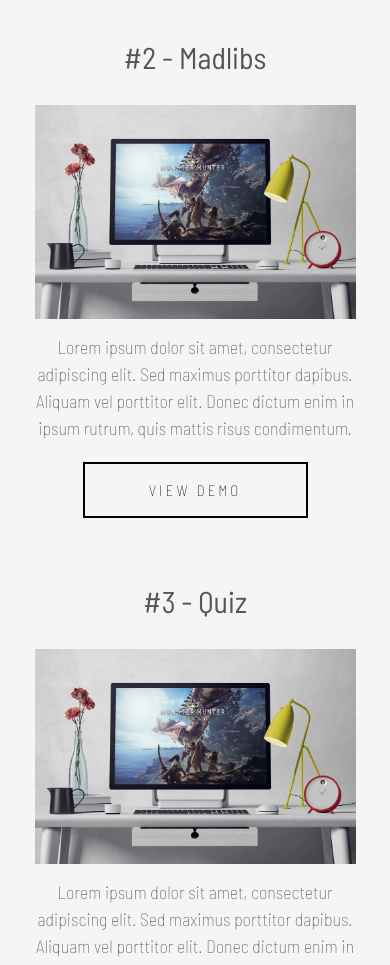
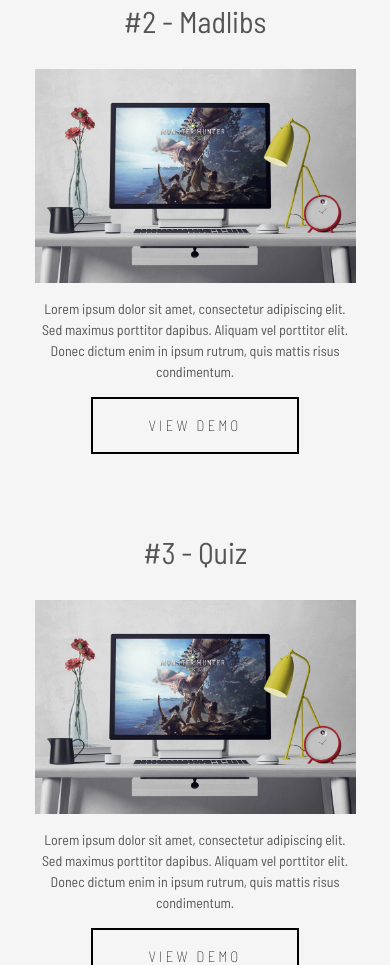
Before and after one commit to JoseTorralba/MMP310, a plain HTML site: page index.html in a window 390 px wide. Shown: the part 3573-4538 px from the top of the page. Drawn offline with nearby package versions, Linux system fonts and the light colour scheme.

Commit message:
fixed media queries

```diff
--- a/css/queries.css
+++ b/css/queries.css
@@ -30,14 +30,17 @@
     .about-section { background-attachment: scroll; }
 
     .about-section h3 { margin-bottom: 90px; }
-    .assignments-section p {
+    .assignments-section p,
+    .demo-section p {
         font-size: 70%;
         font-weight: 400;
 
         margin-bottom: 15px;
     }
 
-    .assignment-btn { width: 83%; }
+    .assignment-btn,
+    .demo-btn { width: 83%; }
+
     .about-section img { width: 100%; }
 
     .about-section p {
@@ -65,33 +68,42 @@
         margin-top: 25px;
     }
 
-    .assignment-section img {
+    .assignment-section img,
+    .demo-section img {
         width: 100%;
         text-align: center;
     }
 
-    .assignment-section p {
+    .assignment-section p,
+    .demo-section p {
         width: 100%;
         float: left;
-
     }
 
-    .assignment-btn {
+    .assignment-btn,
+    .demo-btn {
         width: 47%;
         margin-top: 25px;
         margin-bottom: 80px;
+    }
+
+    .demo-section h3 {
+        font-size: 200%;
     }
 
     .about-section img {
         width: 100%;
         margin-bottom: 30px;
     }
+
+    .devicon { margin: 0 auto; }
 }
 
 /* 0px - 480px */
 @media only screen and (max-width: 480px) {
 
-    .assignment-btn { width: 65%; }
+    .assignment-btn,
+    .demo-btn { width: 65%; }
 
     .social-links {
         font-size: 135%;
```
